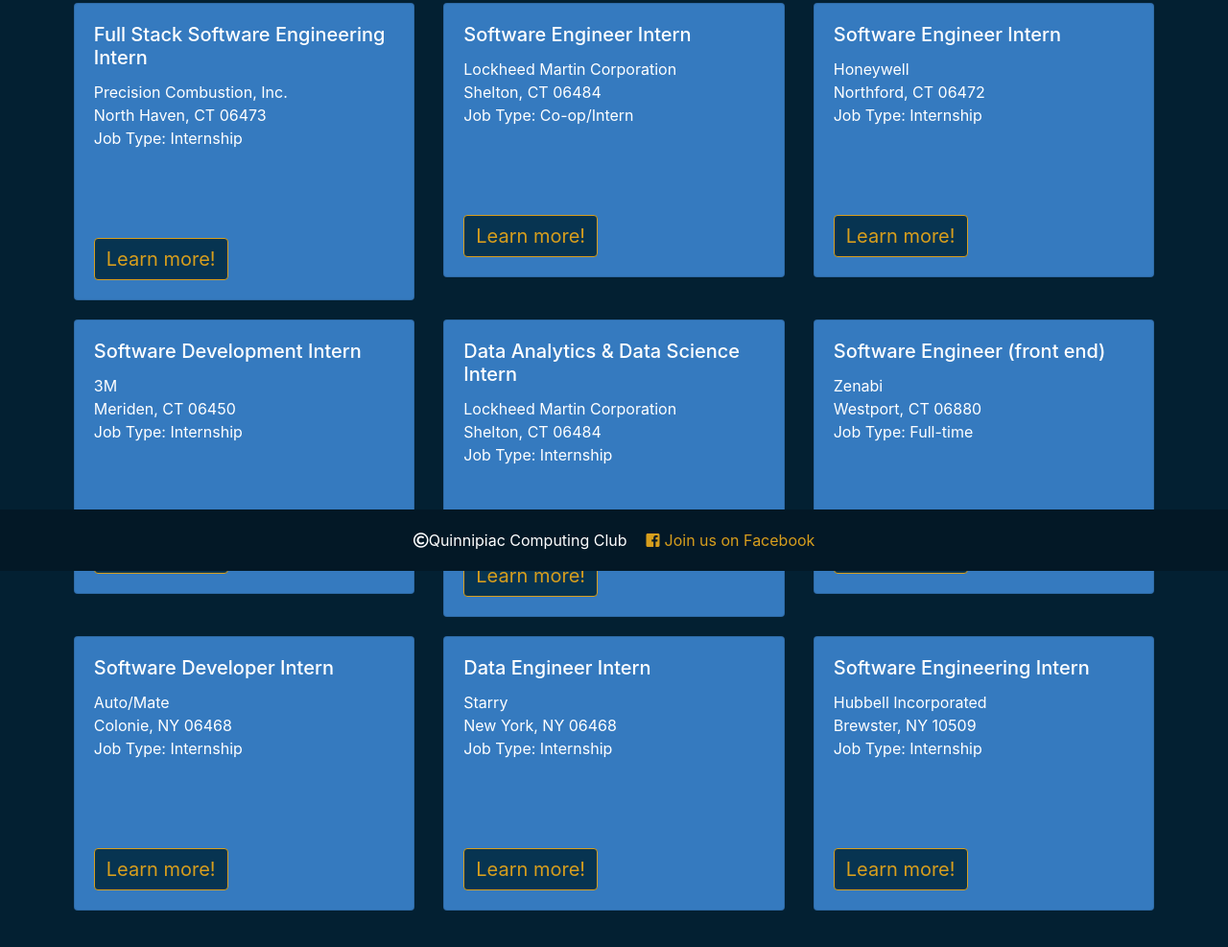
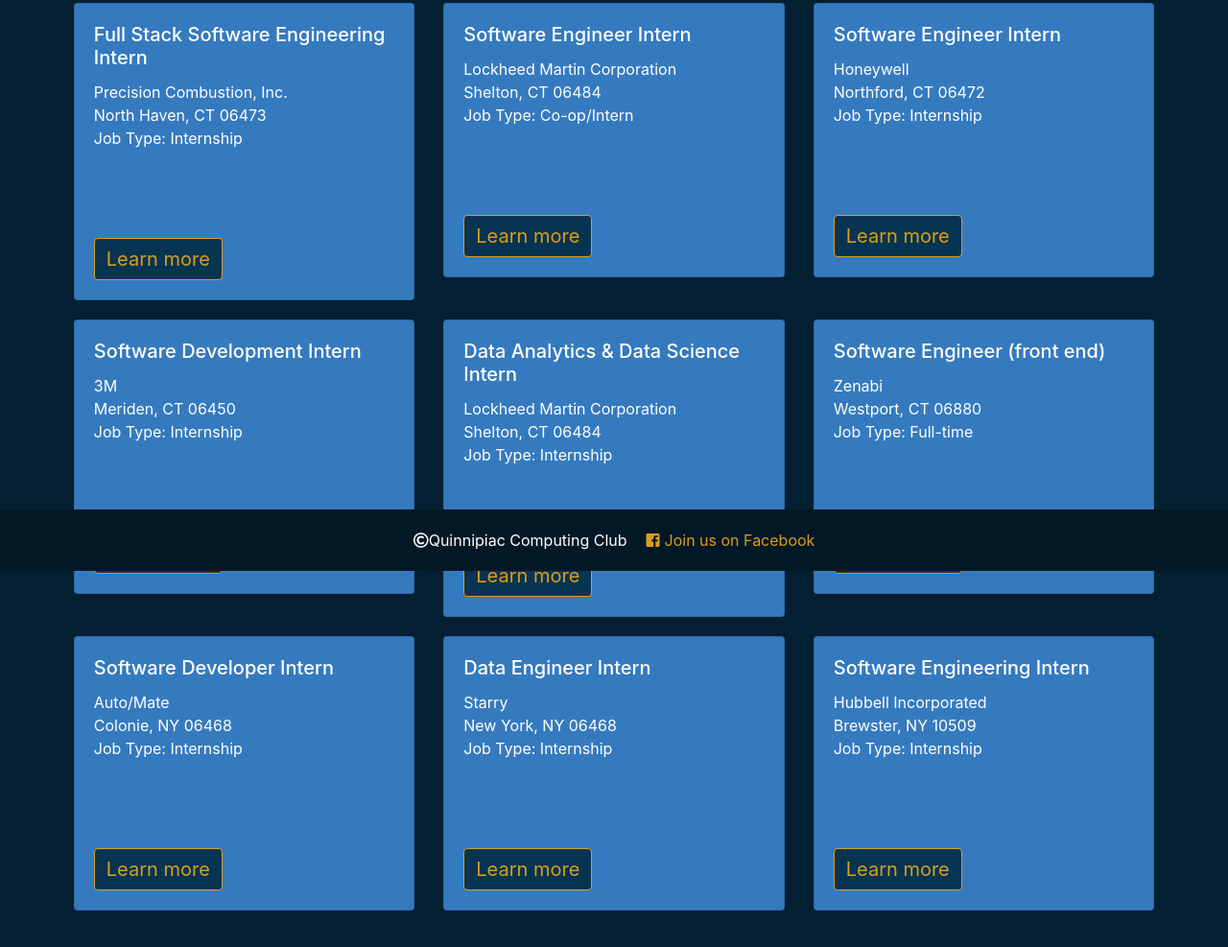
Before and after one commit to MRusso28/ComputingClub, a plain HTML site: page career.html in a window 1280 px wide. Shown: the part 205-1192 px from the top of the page at 96% size. Drawn offline with nearby package versions, Linux system fonts and the light colour scheme.

Commit message:
vetty nice

```diff
--- a/career.html
+++ b/career.html
@@ -62,7 +62,7 @@
                 <h7 class="card-title">Precision Combustion, Inc.</h7> <br>
                 <h7 class="card-text">North Haven, CT 06473</h7>
                 <p class="card-text">Job Type: Internship</p>
-                <a href="https://www.precision-combustion.com/Full-Stack-Software-Engineering-Intern" target="_blank" class="btn btn-action btn-become-member" id="learn">Learn more!</a>
+                <a href="https://www.precision-combustion.com/Full-Stack-Software-Engineering-Intern" target="_blank" class="btn btn-action btn-become-member" id="learn">Learn more</a>
               </div>
             </div>
           </div>
@@ -73,7 +73,7 @@
                 <h7 class="card-title">Lockheed Martin Corporation</h7> <br>
                 <h7 class="card-text">Shelton, CT 06484</h7>
                 <p class="card-text">Job Type: Co-op/Intern</p>
-                <a href="https://www.lockheedmartinjobs.com/job/-/-/694/9310945?utm_source=indeed.com&utm_medium=paid_search&utm_campaign=annual&utm_content=job_aggregator&ss=paid" target="_blank" class="btn btn-action btn-become-member" id="learn">Learn more!</a>
+                <a href="https://www.lockheedmartinjobs.com/job/-/-/694/9310945?utm_source=indeed.com&utm_medium=paid_search&utm_campaign=annual&utm_content=job_aggregator&ss=paid" target="_blank" class="btn btn-action btn-become-member" id="learn">Learn more</a>
               </div>
             </div>
           </div>
@@ -84,7 +84,7 @@
                 <h7 class="card-title">Honeywell</h7> <br>
                 <h7 class="card-text">Northford, CT 06472</h7>
                 <p class="card-text">Job Type: Internship</p>
-                <a href="https://honeywell.csod.com/ats/careersite/JobDetails.aspx?id=159171&source=IND&site=1" target="_blank" class="btn btn-action btn-become-member" id="learn">Learn more!</a>
+                <a href="https://honeywell.csod.com/ats/careersite/JobDetails.aspx?id=159171&source=IND&site=1" target="_blank" class="btn btn-action btn-become-member" id="learn">Learn more</a>
               </div>
             </div>
           </div>
@@ -97,7 +97,7 @@
                   <h7 class="card-title">3M</h7> <br>
                   <h7 class="card-text">Meriden, CT 06450</h7>
                   <p class="card-text">Job Type: Internship</p>
-                  <a href="https://3m.wd1.myworkdayjobs.com/en-US/Search/job/US-Connecticut-MERIDEN/XMLNAME-3M-HIS-Software-Development--Intern--Java--AWS---SQL-----Meriden--CT-_R00960811?source=Indeed" target="_blank" class="btn btn-action btn-become-member" id="learn">Learn more!</a>
+                  <a href="https://3m.wd1.myworkdayjobs.com/en-US/Search/job/US-Connecticut-MERIDEN/XMLNAME-3M-HIS-Software-Development--Intern--Java--AWS---SQL-----Meriden--CT-_R00960811?source=Indeed" target="_blank" class="btn btn-action btn-become-member" id="learn">Learn more</a>
                 </div>
               </div>
             </div>
@@ -108,7 +108,7 @@
                   <h7 class="card-title">Lockheed Martin Corporation</h7> <br>
                   <h7 class="card-text">Shelton, CT 06484</h7>
                   <p class="card-text">Job Type: Internship</p>
-                  <a href="https://www.lockheedmartinjobs.com/job/-/-/694/9337454?codes=1-INDEED" target="_blank" class="btn btn-action btn-become-member" id="learn">Learn more!</a>
+                  <a href="https://www.lockheedmartinjobs.com/job/-/-/694/9337454?codes=1-INDEED" target="_blank" class="btn btn-action btn-become-member" id="learn">Learn more</a>
                 </div>
               </div>
             </div>
@@ -119,7 +119,7 @@
                   <h7 class="card-title">Zenabi</h7> <br>
                   <h7 class="card-text">Westport, CT 06880</h7>
                   <p class="card-text">Job Type: Full-time</p>
-                  <a href="http://www.zenabidata.com/jobs/software-engineer-front-end/" target="_blank" class="btn btn-action btn-become-member" id="learn">Learn more!</a>
+                  <a href="http://www.zenabidata.com/jobs/software-engineer-front-end/" target="_blank" class="btn btn-action btn-become-member" id="learn">Learn more</a>
                 </div>
               </div>
             </div>
@@ -132,7 +132,7 @@
                     <h7 class="card-title">Auto/Mate</h7> <br>
                     <h7 class="card-text">Colonie, NY 06468</h7>
                     <p class="card-text">Job Type: Internship</p>
-                    <a href="https://chp.tbe.taleo.net/chp01/ats/careers/v2/viewRequisition?org=AUTOMATE&cws=38&rid=497&source=Indeed" target="_blank" class="btn btn-action btn-become-member" id="learn">Learn more!</a>
+                    <a href="https://chp.tbe.taleo.net/chp01/ats/careers/v2/viewRequisition?org=AUTOMATE&cws=38&rid=497&source=Indeed" target="_blank" class="btn btn-action btn-become-member" id="learn">Learn more</a>
                   </div>
                 </div>
               </div>
@@ -143,7 +143,7 @@
                     <h7 class="card-title">Starry</h7> <br>
                     <h7 class="card-text">New York, NY 06468</h7>
                     <p class="card-text">Job Type: Internship</p>
-                    <a href="https://boards.greenhouse.io/starry/jobs/4132268002?gh_src=68a761132" target="_blank" class="btn btn-action btn-become-member" id="learn">Learn more!</a>
+                    <a href="https://boards.greenhouse.io/starry/jobs/4132268002?gh_src=68a761132" target="_blank" class="btn btn-action btn-become-member" id="learn">Learn more</a>
                   </div>
                 </div>
               </div>
@@ -154,7 +154,7 @@
                     <h7 class="card-title">Hubbell Incorporated</h7> <br>
                     <h7 class="card-text">Brewster, NY 10509</h7>
                     <p class="card-text">Job Type: Internship</p>
-                    <a href="https://careers.hubbell.com/job/Intern-Brewster%2C-NY-New/505470100/?jobPipeline=Indeed" target="_blank" class="btn btn-action btn-become-member" id="learn">Learn more!</a>
+                    <a href="https://careers.hubbell.com/job/Intern-Brewster%2C-NY-New/505470100/?jobPipeline=Indeed" target="_blank" class="btn btn-action btn-become-member" id="learn">Learn more</a>
                   </div>
                 </div>
               </div>
--- a/css/main.css
+++ b/css/main.css
@@ -738,3 +738,6 @@
   margin-bottom: .5%;
   margin-right: .5%;
 }
+h3{
+  color: white;
+}
```
